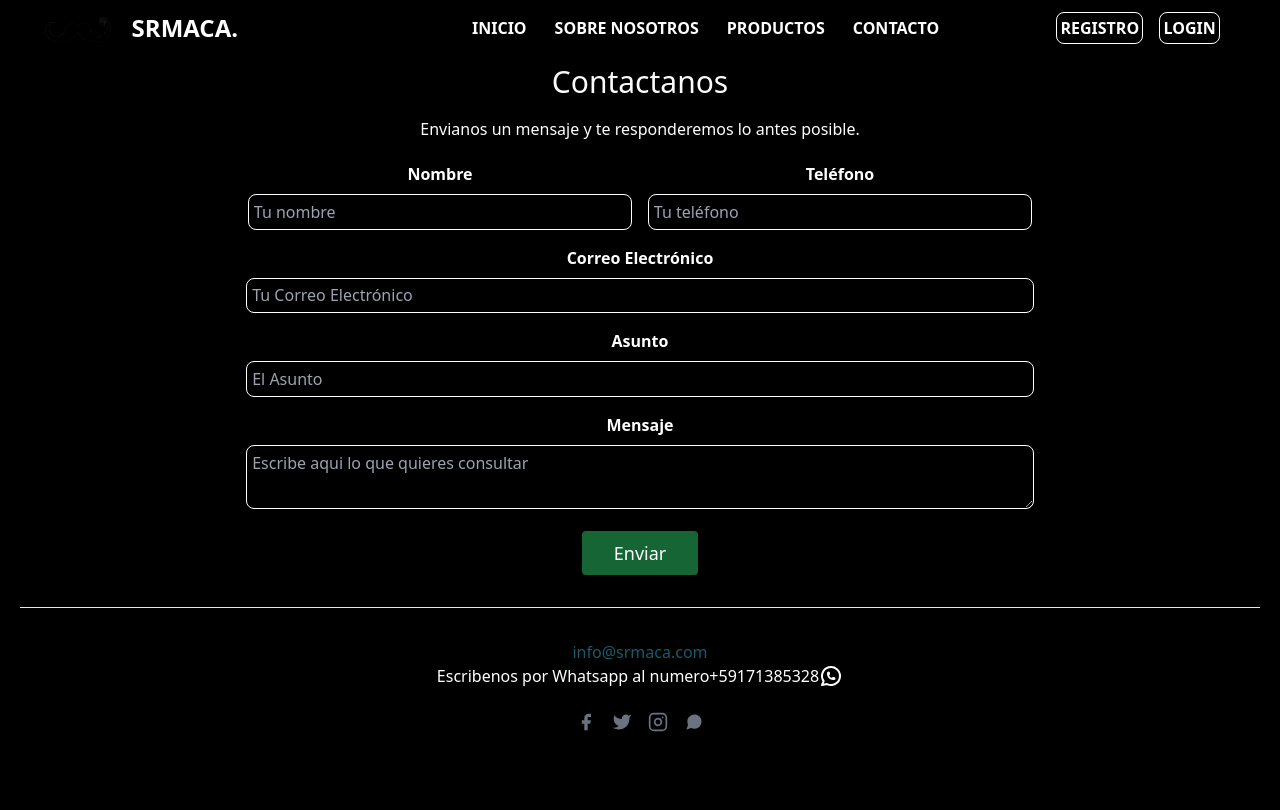
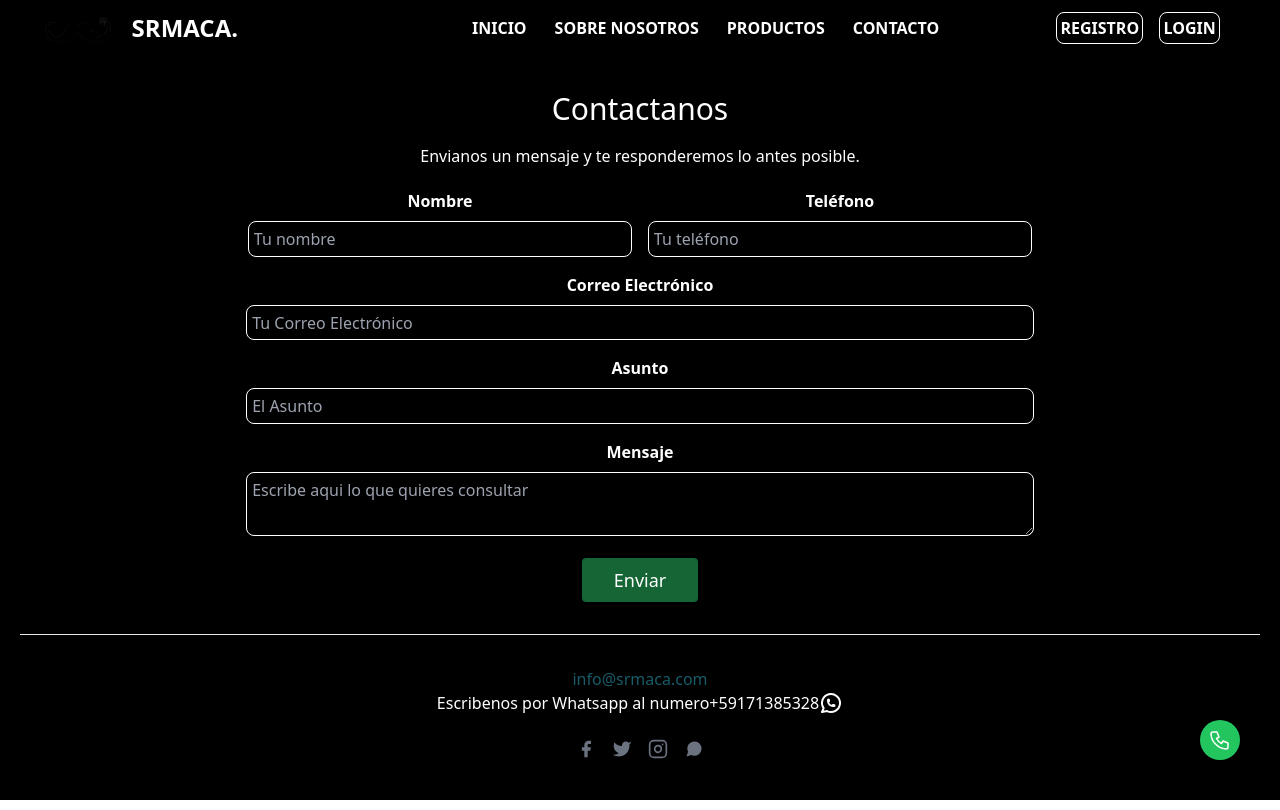
Before and after one commit to awa-hc/srmaca, a React (Create React App) app in the folder app/: page /contact in a window 1280 px wide. Built offline with nearby package versions, Linux system fonts and the light colour scheme.

Commit message:
add global button whatsapp
add whatsapp global button
add validator for admin page
add status on profile page
add

```diff
--- a/app/src/App.js
+++ b/app/src/App.js
@@ -94,6 +94,27 @@ export default function App() {
           <Route key={index} path={route.path} element={route.element} />
         ))}
       </Routes>
+      <div className="relative flex justify-end items-end">
+        <div className="  absolute h-10 w-10 mb-10 mr-10   rounded-full bg-green-500 text-white flex items-center justify-center ">
+          <a href="https://wa.link/g4wyjl" target="_blank">
+            <svg
+              xmlns="http://www.w3.org/2000/svg"
+              class="icon icon-tabler icon-tabler-phone"
+              width="24"
+              height="24"
+              viewBox="0 0 24 24"
+              stroke-width="1.5"
+              stroke="currentColor"
+              fill="none"
+              stroke-linecap="round"
+              stroke-linejoin="round"
+            >
+              <path stroke="none" d="M0 0h24v24H0z" fill="none" />
+              <path d="M5 4h4l2 5l-2.5 1.5a11 11 0 0 0 5 5l1.5 -2.5l5 2v4a2 2 0 0 1 -2 2a16 16 0 0 1 -15 -15a2 2 0 0 1 2 -2" />
+            </svg>
+          </a>
+        </div>
+      </div>
     </Router>
   );
 }
--- a/app/src/pages/ContactPage.jsx
+++ b/app/src/pages/ContactPage.jsx
@@ -1,13 +1,12 @@
-import React, { useState } from 'react';
-import Swal from 'sweetalert2';
+import React, { useState } from "react";
+import Swal from "sweetalert2";
 
 function Contact() {
-
-  const [name, setName] = useState('');
-  const [email, setEmail] = useState('');
-  const [phone, setPhone] = useState('');
-  const [subject, setSubject] = useState('');
-  const [message, setMessage] = useState('');
+  const [name, setName] = useState("");
+  const [email, setEmail] = useState("");
+  const [phone, setPhone] = useState("");
+  const [subject, setSubject] = useState("");
+  const [message, setMessage] = useState("");
 
   const handleSubmit = (e) => {
     e.preventDefault();
@@ -16,40 +15,40 @@ function Contact() {
       email,
       phone,
       subject,
-      message
+      message,
     };
     console.log(datos);
-    fetch('https://srmacaback.fly.dev/email/contact', {
-      method: 'POST',
+    fetch("https://srmacaback.fly.dev/email/contact", {
+      method: "POST",
       headers: {
-        'Content-Type': 'application/json'
+        "Content-Type": "application/json",
       },
-      body: JSON.stringify(datos)
+      body: JSON.stringify(datos),
     })
-    .then(response => response.json())
-    .then(data => {
-      console.log('Success:', data);
+      .then((response) => response.json())
+      .then((data) => {
+        console.log("Success:", data);
         Swal.fire({
           title: "Mensaje Enviado!",
           text: "Se ha enviado el mensaje correctamente",
-        icon: "success"
+          icon: "success",
         }).then(() => {
           window.location.reload();
-      });;
+        });
       })
-    .catch(error => {
-      console.error('Error:', error);
+      .catch((error) => {
+        console.error("Error:", error);
         Swal.fire({
           icon: "error",
           title: "Oops...",
-        text: "Algo salio mal al enviar el mensaje, disculpanos y prueba nuevamente por favor!"
+          text: "Algo salio mal al enviar el mensaje, disculpanos y prueba nuevamente por favor!",
         });
       });
-  }
+  };
 
   return (
-    <div className="bg-black text-white">
-      <div className="container px-5 py-16 mx-auto">
+    <div className="bg-black text-white h-screen w-screen flex flex-col items-center justify-center">
+      <div className="container px-5 pt-16 mx-auto">
         <div className="flex flex-col text-center w-full mb-5">
           <h1 className="sm:text-3xl text-2xl font-medium title-font mb-4">
             Contactanos
@@ -61,13 +60,10 @@ function Contact() {
 
         <form onSubmit={handleSubmit}>
           {/* Form fields */}
-          <div className='flex gap-4 text-center justify-center'>
+          <div className="flex gap-4 text-center justify-center">
             {/* Nombre */}
-          <div className="mb-4" style={{width: '30vw'}}>
-              <label
-                className="block text-white font-bold mb-2"
-                htmlFor="name"
-              >
+            <div className="mb-4" style={{ width: "30vw" }}>
+              <label className="block text-white font-bold mb-2" htmlFor="name">
                 Nombre
               </label>
               <input
@@ -76,7 +72,7 @@ function Contact() {
                 type="text"
                 placeholder="Tu nombre"
                 value={name}
-                onChange={(e)=> setName(e.target.value)}
+                onChange={(e) => setName(e.target.value)}
                 style={{
                   border: "0.1em solid white",
                   padding: "0.3rem 0.3rem",
@@ -85,7 +81,7 @@ function Contact() {
               />
             </div>
             {/* Telefono */}
-            <div className="mb-4" style={{width: '30vw'}}>
+            <div className="mb-4" style={{ width: "30vw" }}>
               <label
                 className="block text-white font-bold mb-2"
                 htmlFor="phone"
@@ -99,7 +95,7 @@ function Contact() {
                 pattern="^\d+$"
                 placeholder="Tu teléfono"
                 value={phone}
-                onChange={(e)=> setPhone(e.target.value)}
+                onChange={(e) => setPhone(e.target.value)}
                 style={{
                   border: "0.1em solid white",
                   padding: "0.3rem 0.3rem",
@@ -110,7 +106,7 @@ function Contact() {
           </div>
           {/* Correo Electronico */}
           <div className="flex text-center justify-center">
-            <div className="mb-4" style={{width: '61.5vw'}}>
+            <div className="mb-4" style={{ width: "61.5vw" }}>
               <label
                 className="block text-white font-bold mb-2"
                 htmlFor="Correo"
@@ -123,7 +119,7 @@ function Contact() {
                 type="text"
                 placeholder="Tu Correo Electrónico"
                 value={email}
-                onChange={(e)=> setEmail(e.target.value)}
+                onChange={(e) => setEmail(e.target.value)}
                 style={{
                   border: "0.1em solid white",
                   padding: "0.3rem 0.3rem",
@@ -134,7 +130,7 @@ function Contact() {
           </div>
           {/* Asunto */}
           <div className="flex text-center justify-center">
-            <div className="mb-4" style={{width: '61.5vw'}}>
+            <div className="mb-4" style={{ width: "61.5vw" }}>
               <label
                 className="block text-white font-bold mb-2"
                 htmlFor="Correo"
@@ -147,7 +143,7 @@ function Contact() {
                 type="text"
                 placeholder="El Asunto"
                 value={subject}
-                onChange={(e)=> setSubject(e.target.value)}
+                onChange={(e) => setSubject(e.target.value)}
                 style={{
                   border: "0.1em solid white",
                   padding: "0.3rem 0.3rem",
@@ -158,7 +154,7 @@ function Contact() {
           </div>
           {/* Mensaje */}
           <div className="flex text-center justify-center">
-            <div className="mb-4" style={{width: '61.5vw'}}>
+            <div className="mb-4" style={{ width: "61.5vw" }}>
               <label
                 className="block text-white font-bold mb-2"
                 htmlFor="Mensaje"
@@ -171,7 +167,7 @@ function Contact() {
                 type="text"
                 placeholder="Escribe aqui lo que quieres consultar"
                 value={message}
-                onChange={(e)=> setMessage(e.target.value)}
+                onChange={(e) => setMessage(e.target.value)}
                 style={{
                   border: "0.1em solid white",
                   padding: "0.3rem 0.3rem",
@@ -183,15 +179,27 @@ function Contact() {
 
           <button
             type="submit"
-            className="flex mx-auto text-white bg-green-800 border-0 py-2 px-8 focus:outline-none hover:bg-gradient-to-br hover:bg-[#7A6121] transition-all delay-75 duration-300 ease-in-out rounded text-lg">
+            className="flex mx-auto text-white bg-green-800 border-0 py-2 px-8 focus:outline-none hover:bg-gradient-to-br hover:bg-[#7A6121] transition-all delay-75 duration-300 ease-in-out rounded text-lg"
+          >
             Enviar
           </button>
         </form>
 
         <div className="p-2 w-full pt-8 mt-8 border-t border-gray-200 text-center">
-          <a className="text-[#185B69] hover:text-cyan-500" href="mailto:info@srmaca.com">info@srmaca.com</a>
+          <a
+            className="text-[#185B69] hover:text-cyan-500"
+            href="mailto:info@srmaca.com"
+          >
+            info@srmaca.com
+          </a>
           <p className="text-[#18B69] flex items-center justify-center">
-              Escribenos por Whatsapp al numero <a className='text-[#18B69] hover:text-cyan-500' href="https://wa.link/g4wyjl" target="_blank" rel="noreferrer">
+            Escribenos por Whatsapp al numero{" "}
+            <a
+              className="text-[#18B69] hover:text-cyan-500"
+              href="https://wa.link/g4wyjl"
+              target="_blank"
+              rel="noreferrer"
+            >
               +59171385328
             </a>
             <svg
@@ -205,10 +213,11 @@ function Contact() {
               fill="none"
               strokeLinecap="round"
               strokeLinejoin="round"
-              ><path stroke="none" d="M0 0h24v24H0z" fill="none"></path><path
-                d="M3 21l1.65 -3.8a9 9 0 1 1 3.4 2.9l-5.05 .9"></path><path
-                d="M9 10a.5 .5 0 0 0 1 0v-1a.5 .5 0 0 0 -1 0v1a5 5 0 0 0 5 5h1a.5 .5 0 0 0 0 -1h-1a.5 .5 0 0 0 0 1"
-              ></path></svg>
+            >
+              <path stroke="none" d="M0 0h24v24H0z" fill="none"></path>
+              <path d="M3 21l1.65 -3.8a9 9 0 1 1 3.4 2.9l-5.05 .9"></path>
+              <path d="M9 10a.5 .5 0 0 0 1 0v-1a.5 .5 0 0 0 -1 0v1a5 5 0 0 0 5 5h1a.5 .5 0 0 0 0 -1h-1a.5 .5 0 0 0 0 1"></path>
+            </svg>
           </p>
 
           <br />
@@ -222,9 +231,7 @@ function Contact() {
                 className="w-5 h-5"
                 viewBox="0 0 24 24"
               >
-                <path
-                  d="M18 2h-3a5 5 0 00-5 5v3H7v4h3v8h4v-8h3l1-4h-4V7a1 1 0 011-1h3z"
-                ></path>
+                <path d="M18 2h-3a5 5 0 00-5 5v3H7v4h3v8h4v-8h3l1-4h-4V7a1 1 0 011-1h3z"></path>
               </svg>
             </p>
             <p className="ml-4 text-gray-500">
@@ -236,9 +243,7 @@ function Contact() {
                 className="w-5 h-5"
                 viewBox="0 0 24 24"
               >
-                <path
-                  d="M23 3a10.9 10.9 0 01-3.14 1.53 4.48 4.48 0 00-7.86 3v1A10.66 10.66 0 013 4s-4 9 5 13a11.64 11.64 0 01-7 2c9 5 20 0 20-11.5a4.5 4.5 0 00-.08-.83A7.72 7.72 0 0023 3z"
-                ></path>
+                <path d="M23 3a10.9 10.9 0 01-3.14 1.53 4.48 4.48 0 00-7.86 3v1A10.66 10.66 0 013 4s-4 9 5 13a11.64 11.64 0 01-7 2c9 5 20 0 20-11.5a4.5 4.5 0 00-.08-.83A7.72 7.72 0 0023 3z"></path>
               </svg>
             </p>
             <p className="ml-4 text-gray-500">
@@ -252,9 +257,7 @@ function Contact() {
                 viewBox="0 0 24 24"
               >
                 <rect width="20" height="20" x="2" y="2" rx="5" ry="5"></rect>
-                <path
-                  d="M16 11.37A4 4 0 1112.63 8 4 4 0 0116 11.37zm1.5-4.87h.01"
-                ></path>
+                <path d="M16 11.37A4 4 0 1112.63 8 4 4 0 0116 11.37zm1.5-4.87h.01"></path>
               </svg>
             </p>
             <p className="ml-4 text-gray-500">
@@ -266,9 +269,7 @@ function Contact() {
                 className="w-5 h-5"
                 viewBox="0 0 24 24"
               >
-                <path
-                  d="M21 11.5a8.38 8.38 0 01-.9 3.8 8.5 8.5 0 01-7.6 4.7 8.38 8.38 0 01-3.8-.9L3 21l1.9-5.7a8.38 8.38 0 01-.9-3.8 8.5 8.5 0 014.7-7.6 8.38 8.38 0 013.8-.9h.5a8.48 8.48 0 018 8v.5z"
-                ></path>
+                <path d="M21 11.5a8.38 8.38 0 01-.9 3.8 8.5 8.5 0 01-7.6 4.7 8.38 8.38 0 01-3.8-.9L3 21l1.9-5.7a8.38 8.38 0 01-.9-3.8 8.5 8.5 0 014.7-7.6 8.38 8.38 0 013.8-.9h.5a8.48 8.48 0 018 8v.5z"></path>
               </svg>
             </p>
           </span>
```
Also changed, not shown: app/src/Components/Navbar.jsx (+19 -1 lines), app/src/pages/AdminPage.jsx (+5 -5 lines), app/src/pages/LoginPage.jsx (+7 -2 lines), app/src/pages/Profilepage.jsx (+22 -3 lines), app/src/pages/buy/Confirm.jsx (+18 -7 lines). Lines whose indentation alone changed are shown as unchanged.
